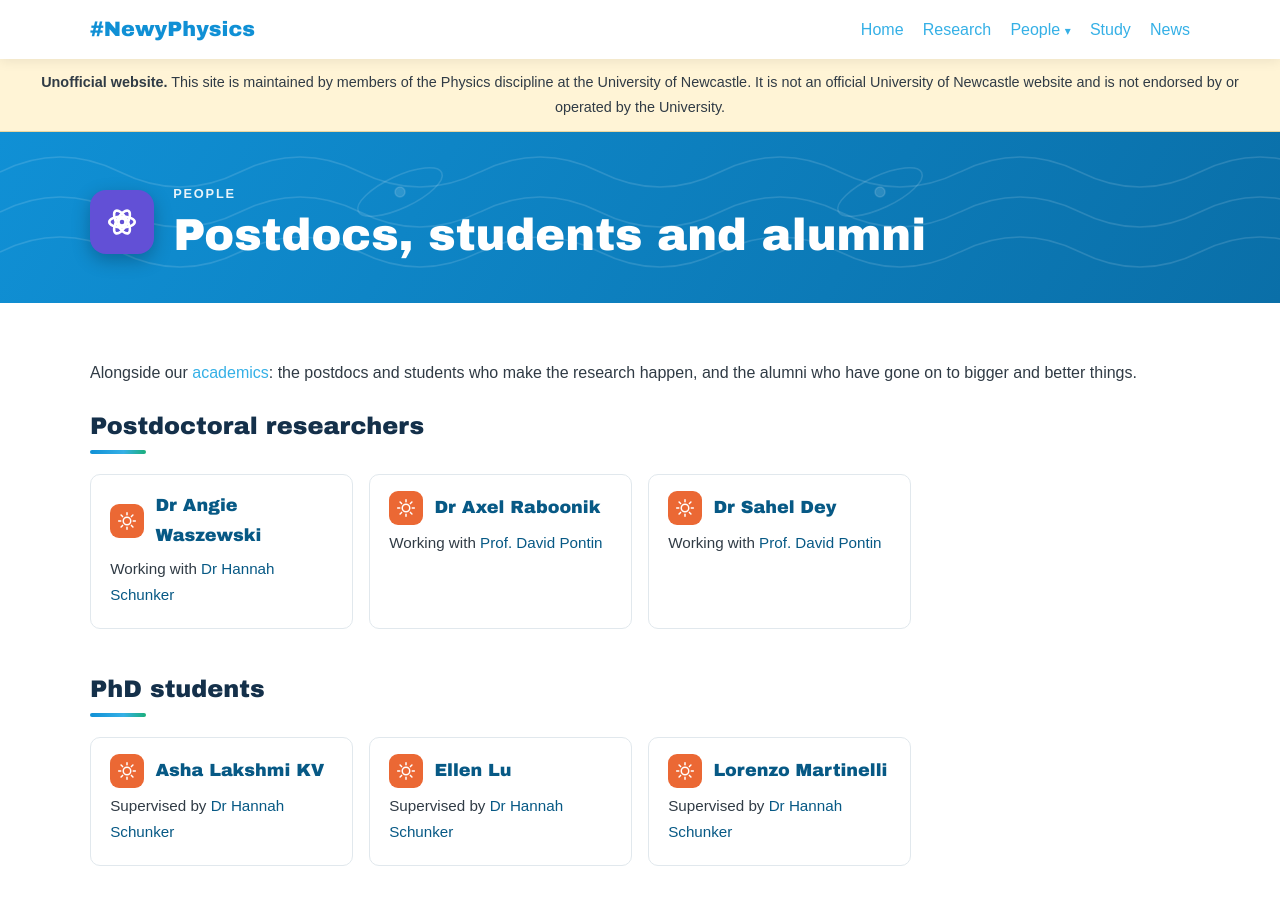
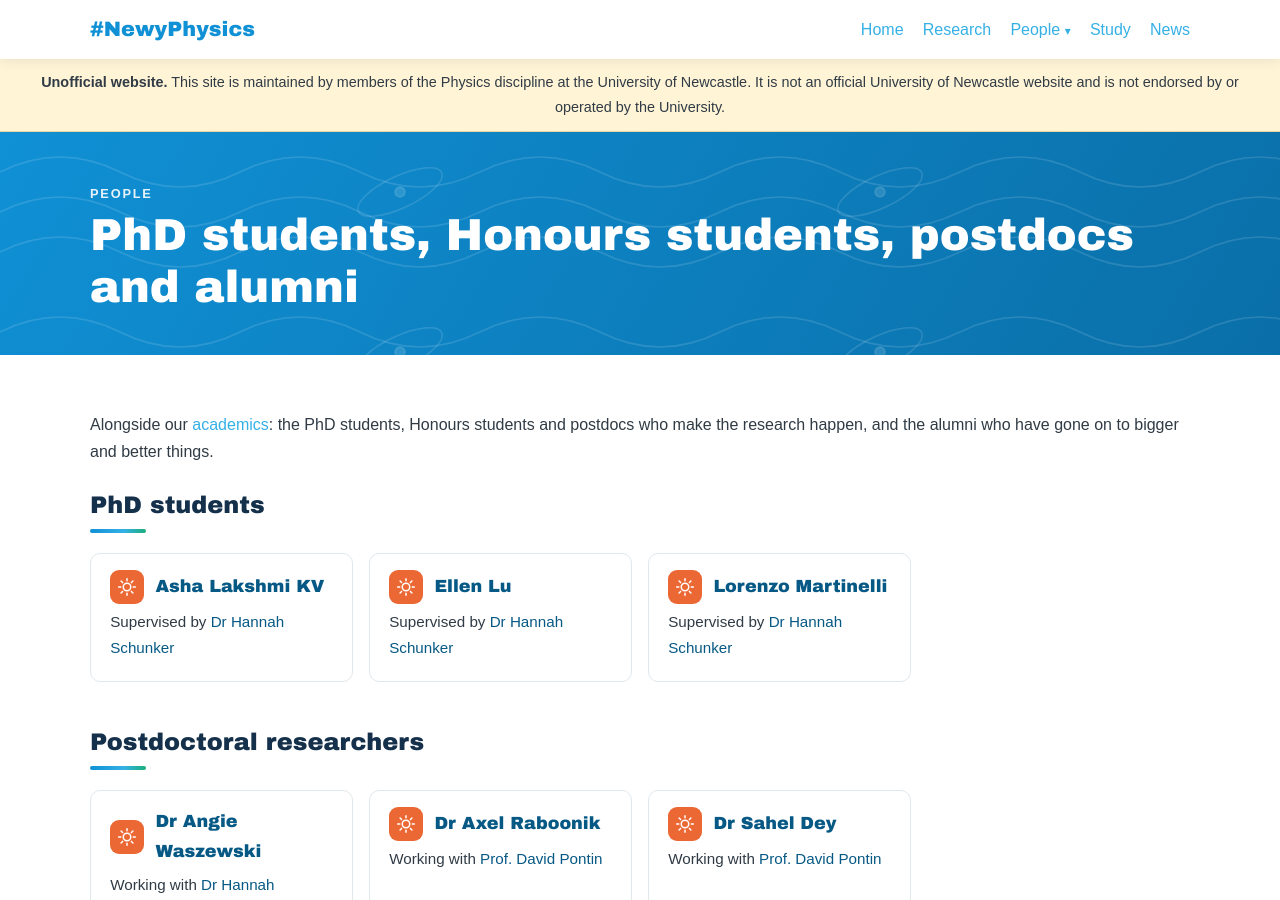
Before and after one commit to NewyPhysics/unofficial_homepage, a Jekyll site: the page built from pages/team.html, in a window 1280 px wide and 900 px high. Built offline with Jekyll 4.4.1, drawn with Linux system fonts in a browser that asks for light colours.

Commit message:
Team page: new title and section order, no header icon
Co-Authored-By: Claude Opus 5.5 <noreply@anthropic.com>
Claude-Session: https://claude.ai/code/session_01LYcBCLwvG5rvH6dJMd99nN

```diff
--- a/_includes/nav.html
+++ b/_includes/nav.html
@@ -11,7 +11,7 @@
           <a href="{{ '/#people' | relative_url }}" aria-haspopup="true">People <span class="caret" aria-hidden="true">▾</span></a>
           <ul class="dropdown">
             <li><a href="{{ '/#people' | relative_url }}">Academics</a></li>
-            <li><a href="{{ '/team/' | relative_url }}#postdoc">Postdocs and students</a></li>
+            <li><a href="{{ '/team/' | relative_url }}">Students and postdocs</a></li>
             <li><a href="{{ '/#technical' | relative_url }}">Lab and technical staff</a></li>
             <li><a href="{{ '/team/' | relative_url }}#alumni">Alumni</a></li>
           </ul>
--- a/index.html
+++ b/index.html
@@ -35,7 +35,7 @@ title: Home
       Meet the academics teaching and researching physics at Newcastle.
     </p>
     <div class="people-more">
-      <a href="{{ 'team/' | relative_url }}#postdoc">Postdocs and research students <span aria-hidden="true">→</span></a>
+      <a href="{{ 'team/' | relative_url }}">PhD and Honours students, and postdocs <span aria-hidden="true">→</span></a>
       <a href="#technical">Lab and technical staff <span aria-hidden="true">↓</span></a>
     </div>
 
--- a/pages/team.html
+++ b/pages/team.html
@@ -1,15 +1,14 @@
 ---
 layout: page
-title: Postdocs, students and alumni
+title: PhD students, Honours students, postdocs and alumni
 kicker: People
-icon: atom
 accent: "#6250d6"
 permalink: /team/
 ---
-<p class="lead">Alongside our <a href="{{ '/#people' | relative_url }}">academics</a>: the postdocs and students who make the research happen, and the alumni who have gone on to bigger and better things.</p>
+<p class="lead">Alongside our <a href="{{ '/#people' | relative_url }}">academics</a>: the PhD students, Honours students and postdocs who make the research happen, and the alumni who have gone on to bigger and better things.</p>
 
 {% assign team = site.data.team %}
-{% assign groups = "postdoc|Postdoctoral researchers,phd|PhD students,honours|Honours students" | split: "," %}
+{% assign groups = "phd|PhD students,honours|Honours students,postdoc|Postdoctoral researchers" | split: "," %}
 
 {% for g in groups %}
   {% assign parts = g | split: "|" %}
```
